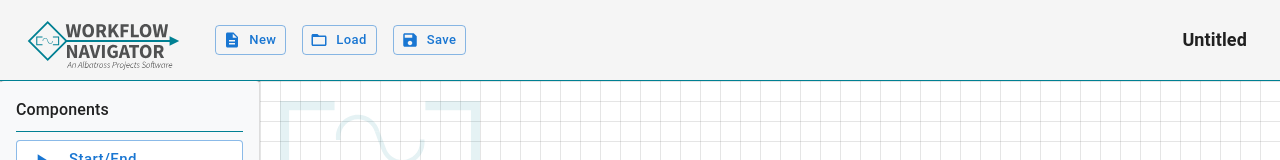
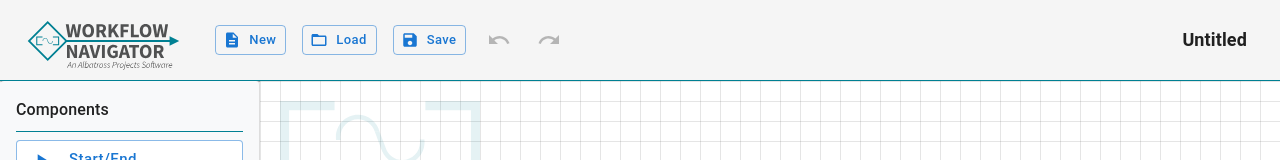
Before and after one commit to bryanbordeman/flowchart, a React (Create React App) app: page / in a window 1280 px wide. Shown: the top 160 px of the page. Built offline with nearby package versions, Linux system fonts and the light colour scheme.

Commit message:
Added undo and redo buttons and commands

```diff
--- a/src/App.js
+++ b/src/App.js
@@ -70,11 +70,109 @@ function App() {
         { id: "shop", name: "Shop", color: "#FFCDD2" },
     ]);
 
+    // Undo/Redo state management
+    const [history, setHistory] = useState([]);
+    const [historyIndex, setHistoryIndex] = useState(-1);
+    const maxHistorySize = 50; // Limit history size for memory management
+
+    // Save initial state to history
+    useEffect(() => {
+        if (history.length === 0) {
+            const initialState = {
+                nodes: [],
+                connections: [],
+                containers: [],
+                segments: segments,
+                title: "",
+                timestamp: Date.now(),
+            };
+            setHistory([initialState]);
+            setHistoryIndex(0);
+        }
+    }, []); // Only run once on mount
+
     // Generate unique ID for nodes
     const generateId = () => Date.now().toString();
 
+    // Save current state to history for undo functionality
+    const saveToHistory = useCallback(() => {
+        const currentState = {
+            nodes: [...nodes],
+            connections: [...connections],
+            containers: [...containers],
+            segments: [...segments],
+            title: title,
+            timestamp: Date.now(),
+        };
+
+        setHistory((prev) => {
+            // Remove any states after current index (for when we've undone some actions)
+            const newHistory = prev.slice(0, historyIndex + 1);
+            // Add new state
+            newHistory.push(currentState);
+            // Limit history size
+            if (newHistory.length > maxHistorySize) {
+                newHistory.shift();
+                return newHistory;
+            }
+            return newHistory;
+        });
+
+        setHistoryIndex((prev) => {
+            const newIndex = Math.min(prev + 1, maxHistorySize - 1);
+            return newIndex;
+        });
+    }, [
+        nodes,
+        connections,
+        containers,
+        segments,
+        title,
+        historyIndex,
+        maxHistorySize,
+    ]);
+
+    // Restore state from history
+    const restoreFromHistory = useCallback(
+        (stateIndex) => {
+            if (stateIndex >= 0 && stateIndex < history.length) {
+                const state = history[stateIndex];
+                setNodes(state.nodes);
+                setConnections(state.connections);
+                setContainers(state.containers);
+                setSegments(state.segments);
+                setTitle(state.title);
+                setHistoryIndex(stateIndex);
+                setIsDirty(true);
+
+                // Clear selections when undoing/redoing
+                setSelectedNode(null);
+                setSelectedNodes([]);
+                setSelectedContainer(null);
+                setSelectedContainers([]);
+            }
+        },
+        [history]
+    );
+
+    // Undo function
+    const undo = useCallback(() => {
+        if (historyIndex > 0) {
+            restoreFromHistory(historyIndex - 1);
+        }
+    }, [historyIndex, restoreFromHistory]);
+
+    // Redo function
+    const redo = useCallback(() => {
+        if (historyIndex < history.length - 1) {
+            restoreFromHistory(historyIndex + 1);
+        }
+    }, [historyIndex, history.length, restoreFromHistory]);
+
     // Add a new node to the canvas
-    const addNode = useCallback((type, position) => {
+    const addNode = useCallback(
+        (type, position) => {
+            saveToHistory(); // Save state before making changes
             const newNode = {
                 id: generateId(),
                 type: type,
@@ -85,7 +183,9 @@ function App() {
             };
             setNodes((prev) => [...prev, newNode]);
             setIsDirty(true);
-    }, []);
+        },
+        [saveToHistory]
+    );
 
     // Get default text for node types
     const getDefaultText = (type) => {
@@ -106,28 +206,40 @@ function App() {
     };
 
     // Update node position
-    const updateNodePosition = useCallback((id, newPosition) => {
+    const updateNodePosition = useCallback(
+        (id, newPosition) => {
+            saveToHistory(); // Save state before making changes
             setNodes((prev) =>
                 prev.map((node) =>
                     node.id === id ? { ...node, position: newPosition } : node
                 )
             );
             setIsDirty(true);
-    }, []);
+        },
+        [saveToHistory]
+    );
 
     // Update multiple node positions (for group movement)
-    const updateMultipleNodePositions = useCallback((updates) => {
+    const updateMultipleNodePositions = useCallback(
+        (updates) => {
+            saveToHistory(); // Save state before making changes
             setNodes((prev) =>
                 prev.map((node) => {
                     const update = updates.find((u) => u.id === node.id);
-                return update ? { ...node, position: update.position } : node;
+                    return update
+                        ? { ...node, position: update.position }
+                        : node;
                 })
             );
             setIsDirty(true);
-    }, []);
+        },
+        [saveToHistory]
+    );
 
     // Update container position
-    const updateContainerPosition = useCallback((id, newPosition) => {
+    const updateContainerPosition = useCallback(
+        (id, newPosition) => {
+            saveToHistory(); // Save state before making changes
             setContainers((prev) =>
                 prev.map((container) =>
                     container.id === id
@@ -136,7 +248,9 @@ function App() {
                 )
             );
             setIsDirty(true);
-    }, []);
+        },
+        [saveToHistory]
+    );
 
     // Update multiple container positions (for group movement)
     const updateMultipleContainerPositions = useCallback((updates) => {
@@ -231,24 +345,32 @@ function App() {
     );
 
     // Update node text
-    const updateNodeText = useCallback((id, newText) => {
+    const updateNodeText = useCallback(
+        (id, newText) => {
+            saveToHistory(); // Save state before text changes
             setNodes((prev) =>
                 prev.map((node) =>
                     node.id === id ? { ...node, text: newText } : node
                 )
             );
             setIsDirty(true);
-    }, []);
+        },
+        [saveToHistory]
+    );
 
     // Update node properties (text, color, etc.)
-    const updateNode = useCallback((id, updates) => {
+    const updateNode = useCallback(
+        (id, updates) => {
+            saveToHistory(); // Save state before property changes
             setNodes((prev) =>
                 prev.map((node) =>
                     node.id === id ? { ...node, ...updates } : node
                 )
             );
             setIsDirty(true);
-    }, []);
+        },
+        [saveToHistory]
+    );
 
     // Update title
     const updateTitle = useCallback((newTitle) => {
@@ -259,6 +381,7 @@ function App() {
     // Delete a node
     const deleteNode = useCallback(
         (id) => {
+            saveToHistory(); // Save state before making changes
             setNodes((prev) => prev.filter((node) => node.id !== id));
             // Also delete connections involving this node
             setConnections((prev) =>
@@ -269,7 +392,7 @@ function App() {
             }
             setIsDirty(true);
         },
-        [selectedNode]
+        [selectedNode, saveToHistory]
     );
 
     // Segment management functions
@@ -336,6 +459,7 @@ function App() {
                     setShowDecisionSelector(true);
                 } else {
                     // Create regular connection
+                    saveToHistory(); // Save state before making changes
                     const newConnection = {
                         id: generateId(),
                         from: connectingFrom.nodeId,
@@ -350,13 +474,14 @@ function App() {
             setIsConnecting(false);
             setConnectingFrom(null);
         },
-        [isConnecting, connectingFrom, nodes]
+        [isConnecting, connectingFrom, nodes, saveToHistory]
     );
 
     // Complete decision connection with Yes/No choice
     const completeDecisionConnection = useCallback(
         (decisionType) => {
             if (pendingConnection) {
+                saveToHistory(); // Save state before making changes
                 const newConnection = {
                     id: generateId(),
                     from: pendingConnection.from,
@@ -371,7 +496,7 @@ function App() {
             setShowDecisionSelector(false);
             setPendingConnection(null);
         },
-        [pendingConnection]
+        [pendingConnection, saveToHistory]
     );
 
     // Cancel decision connection
@@ -387,35 +512,57 @@ function App() {
     }, []);
 
     // Delete a connection
-    const deleteConnection = useCallback((connectionId) => {
+    const deleteConnection = useCallback(
+        (connectionId) => {
+            saveToHistory(); // Save state before deleting connection
             setConnections((prev) =>
                 prev.filter((conn) => conn.id !== connectionId)
             );
             setIsDirty(true);
-    }, []);
+        },
+        [saveToHistory]
+    );
 
     // Container handlers
-    const addContainer = useCallback((container) => {
+    const addContainer = useCallback(
+        (container) => {
+            saveToHistory(); // Save state before adding container
             setContainers((prev) => [...prev, container]);
             setIsDirty(true);
-    }, []);
+        },
+        [saveToHistory]
+    );
 
-    const updateContainer = useCallback((id, updates) => {
+    const updateContainer = useCallback(
+        (id, updates) => {
+            // Don't save to history for every position update to avoid too many entries
+            // Only save for significant changes (not just position)
+            if (!updates.hasOwnProperty("x") && !updates.hasOwnProperty("y")) {
+                saveToHistory();
+            }
             setContainers((prev) =>
                 prev.map((container) =>
-                container.id === id ? { ...container, ...updates } : container
+                    container.id === id
+                        ? { ...container, ...updates }
+                        : container
                 )
             );
             setIsDirty(true);
-    }, []);
+        },
+        [saveToHistory]
+    );
 
-    const deleteContainer = useCallback((id) => {
+    const deleteContainer = useCallback(
+        (id) => {
+            saveToHistory(); // Save state before deleting container
             setContainers((prev) =>
                 prev.filter((container) => container.id !== id)
             );
             setSelectedContainer(null);
             setIsDirty(true);
-    }, []);
+        },
+        [saveToHistory]
+    );
 
     const selectContainer = useCallback((id) => {
         setSelectedContainer(id);
@@ -486,6 +633,7 @@ function App() {
     // Delete multiple nodes at once
     const deleteSelectedNodes = useCallback(() => {
         if (selectedNodes.length > 0) {
+            saveToHistory(); // Save state before deleting nodes
             setNodes((prev) =>
                 prev.filter((node) => !selectedNodes.includes(node.id))
             );
@@ -500,11 +648,12 @@ function App() {
             setSelectedNodes([]);
             setIsDirty(true);
         }
-    }, [selectedNodes]);
+    }, [selectedNodes, saveToHistory]);
 
     // Delete multiple containers at once
     const deleteSelectedContainers = useCallback(() => {
         if (selectedContainers.length > 0) {
+            saveToHistory(); // Save state before deleting containers
             setContainers((prev) =>
                 prev.filter(
                     (container) => !selectedContainers.includes(container.id)
@@ -513,7 +662,7 @@ function App() {
             setSelectedContainers([]);
             setIsDirty(true);
         }
-    }, [selectedContainers]);
+    }, [selectedContainers, saveToHistory]);
 
     const toggleDrawingContainer = useCallback(() => {
         setIsDrawingContainer((prev) => !prev);
@@ -543,6 +692,9 @@ function App() {
         setCurrentFile(null);
         setTitle("");
         setIsDirty(false);
+        // Clear history when starting new
+        setHistory([]);
+        setHistoryIndex(-1);
         cancelConnection();
     }, [cancelConnection]);
 
@@ -601,6 +753,9 @@ function App() {
                     setSelectedContainer(null);
                     setSelectedContainers([]);
                     setIsDirty(false);
+                    // Clear history when loading new file
+                    setHistory([]);
+                    setHistoryIndex(-1);
                     cancelConnection();
                 } else {
                     alert("Invalid file format");
@@ -695,6 +850,27 @@ function App() {
     // Handle keyboard events for deleting selected components
     useEffect(() => {
         const handleKeyDown = (e) => {
+            // Handle Ctrl+Z / Cmd+Z for undo
+            if ((e.ctrlKey || e.metaKey) && e.key === "z" && !e.shiftKey) {
+                e.preventDefault();
+                undo();
+                return;
+            }
+
+            // Handle Ctrl+Shift+Z / Cmd+Shift+Z for redo
+            if ((e.ctrlKey || e.metaKey) && e.key === "z" && e.shiftKey) {
+                e.preventDefault();
+                redo();
+                return;
+            }
+
+            // Handle Ctrl+Y / Cmd+Y for redo (alternative)
+            if ((e.ctrlKey || e.metaKey) && e.key === "y") {
+                e.preventDefault();
+                redo();
+                return;
+            }
+
             // Check if Delete or Backspace key is pressed
             if (e.key === "Delete" || e.key === "Backspace") {
                 // Prevent default behavior only if we have something selected
@@ -751,11 +927,13 @@ function App() {
         deleteSelectedNodes,
         deleteSelectedContainers,
         clearAllSelections,
+        undo,
+        redo,
     ]);
 
     return (
         <>
-            <div className="app">
+            <div className={`app ${showLoadingModal ? "app-loading" : ""}`}>
                 <Toolbar
                     onNew={clearCanvas}
                     onLoad={loadFileDialog}
@@ -764,6 +942,10 @@ function App() {
                     onTitleChange={updateTitle}
                     isDirty={isDirty}
                     currentFile={currentFile}
+                    onUndo={undo}
+                    onRedo={redo}
+                    canUndo={historyIndex > 0}
+                    canRedo={historyIndex < history.length - 1}
                 />
 
                 <div className="main-content" style={{ position: "relative" }}>
@@ -837,21 +1019,24 @@ function App() {
             {/* Loading Modal */}
             {showLoadingModal && (
                 <div
+                    className="loading-overlay"
                     style={{
-                        position: "fixed",
-                        top: "50%",
-                        left: "50%",
-                        transform: "translate(-50%, -50%)",
+                        opacity: loadingFadeOut ? 0 : 1,
+                        transition: "opacity 0.5s ease-out",
+                    }}
+                >
+                    <div
+                        className="loading-content"
+                        style={{
                             width: "600px",
                             height: "400px",
-                        backgroundColor: "rgba(255, 255, 255, 0.9)",
+                            backgroundColor: "rgba(255, 255, 255, 0.95)",
                             borderRadius: "16px",
-                        boxShadow: "0 8px 32px rgba(0, 0, 0, 0.2)",
+                            boxShadow: "0 8px 32px rgba(0, 0, 0, 0.3)",
                             display: "flex",
                             flexDirection: "column",
                             justifyContent: "center",
                             alignItems: "center",
-                        zIndex: 10000,
                             border: "2px solid #008093",
                         }}
                     >
@@ -876,12 +1061,16 @@ function App() {
                             }}
                         >
                             <div
-                            style={{ fontWeight: "bold", marginBottom: "4px" }}
+                                style={{
+                                    fontWeight: "bold",
+                                    marginBottom: "4px",
+                                }}
                             >
                                 Created by: Bryan Bordeman
                             </div>
                             <div style={{ fontSize: "11px", opacity: 0.8 }}>
                                 Version 1.0.0
+                            </div>
                         </div>
                     </div>
                 </div>
--- a/src/components/FlowchartNode.js
+++ b/src/components/FlowchartNode.js
@@ -448,7 +448,7 @@ const FlowchartNode = ({
     };
 
     const getFileIcon = (fileType) => {
-        console.log("Main getFileIcon called with fileType:", fileType); // Debug log
+        // console.log("Main getFileIcon called with fileType:", fileType); // Debug log
         switch (fileType) {
             case "pdf":
                 return (
--- a/src/components/Toolbar.js
+++ b/src/components/Toolbar.js
@@ -6,8 +6,10 @@ import {
     Typography,
     Toolbar as MuiToolbar,
     AppBar,
+    IconButton,
+    Tooltip,
 } from "@mui/material";
-import { Description, FolderOpen, Save } from "@mui/icons-material";
+import { Description, FolderOpen, Save, Undo, Redo } from "@mui/icons-material";
 import logo from "../assets/workflow_navigator_logo.svg";
 
 const Toolbar = ({
@@ -18,6 +20,10 @@ const Toolbar = ({
     currentFile,
     title,
     onTitleChange,
+    onUndo,
+    onRedo,
+    canUndo,
+    canRedo,
 }) => {
     const [isEditingTitle, setIsEditingTitle] = useState(false);
     const [editTitle, setEditTitle] = useState(title || "Untitled");
@@ -104,6 +110,38 @@ const Toolbar = ({
                     Save{isDirty ? " *" : ""}
                 </Button>
 
+                {/* Undo Button */}
+                <Tooltip title={canUndo ? "Undo (Ctrl+Z)" : "Nothing to undo"}>
+                    <span>
+                        <IconButton
+                            onClick={onUndo}
+                            disabled={!canUndo}
+                            size="small"
+                            sx={{
+                                color: canUndo ? "primary.main" : "disabled",
+                            }}
+                        >
+                            <Undo />
+                        </IconButton>
+                    </span>
+                </Tooltip>
+
+                {/* Redo Button */}
+                <Tooltip title={canRedo ? "Redo (Ctrl+Y)" : "Nothing to redo"}>
+                    <span>
+                        <IconButton
+                            onClick={onRedo}
+                            disabled={!canRedo}
+                            size="small"
+                            sx={{
+                                color: canRedo ? "primary.main" : "disabled",
+                            }}
+                        >
+                            <Redo />
+                        </IconButton>
+                    </span>
+                </Tooltip>
+
                 <Box
                     sx={{
                         marginLeft: "auto",
```
Also changed, not shown: src/index.css (+33 -0 lines). Lines whose indentation alone changed are shown as unchanged.
